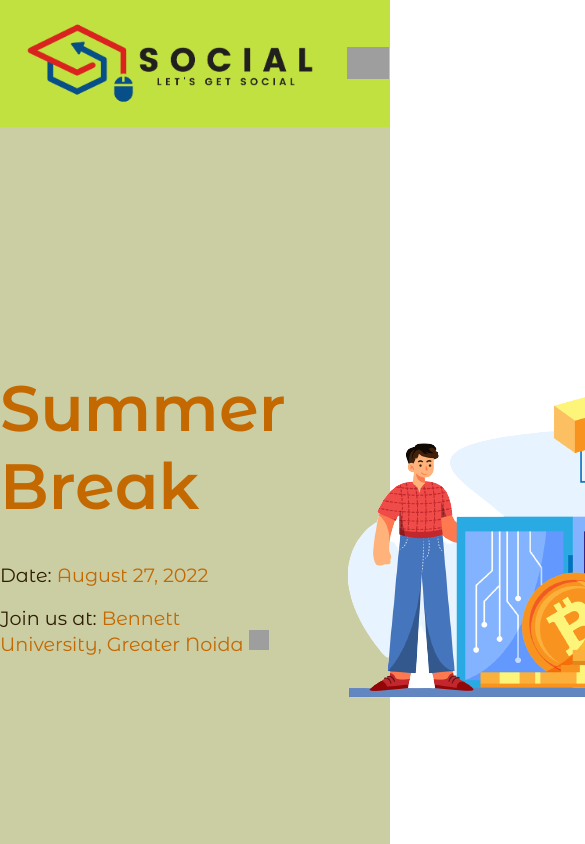
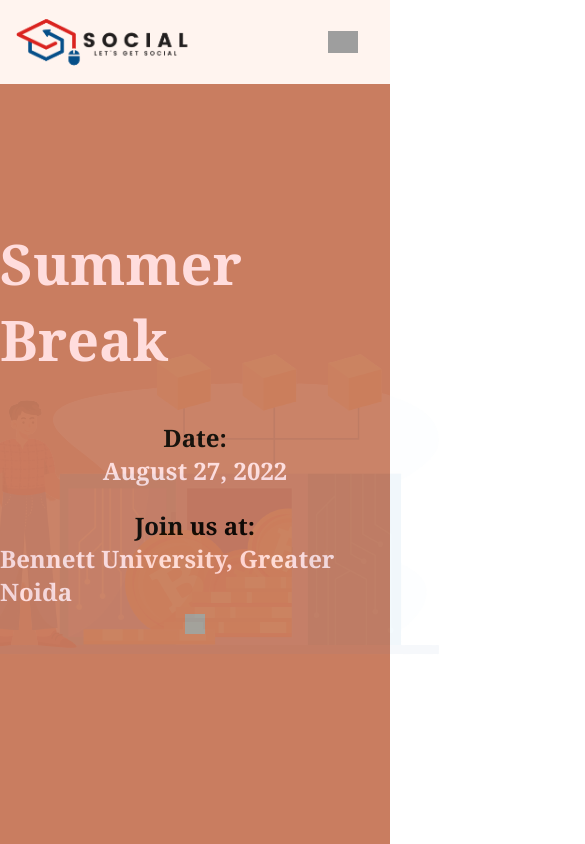
Before and after one commit to aku1310/summer-break-ssoc22, a React (Create React App) app: page / in a window 390 px wide. Shown: the top 844 px of the page, 585 px wide, since content can reach past the window. Built offline with nearby package versions, Linux system fonts and the light colour scheme; grey boxes are pictures that could not be loaded.

Commit message:
Feat: add mobile view

```diff
--- a/src/App.css
+++ b/src/App.css
@@ -6,15 +6,16 @@
   /* Colors */
 
   /* --primary-bg-color: #d4ad2f; */
-  --primary-bg-color: #cbcda3;
-  --primary-bg-color-translucent: #c1e141;
-  --primary-accent-color: #c46800;
-  --secondary-accent-color: #cde0ff;
-  --primary-text-color: #2e1e00;
+  --primary-bg-color: #C97D60;
+  --primary-bg-color-translucent: #fff4ef;
+  --primary-accent-color: #ffdddd;
+  --secondary-accent-color: #D5B0A8;
+  --primary-text-color: #0d0800;
 
   /* Fonts */
 
   --primary-font: "Montserrat Alternates";
+
 }
 
 *,
@@ -23,7 +24,8 @@
   box-sizing: border-box;
   margin: 0;
   padding: 0;
-  font-family: var(--primary-font);
+  font-family:Cambria, Cochin, Georgia, Times, 'Times New Roman', serif;
+  /* font-family: var(--primary-font); */
 }
 
 /* GLOBALS */
@@ -90,6 +92,7 @@
 
 .details-landing {
   font-size: 1.2rem;
+  font-weight: 700;
 }
 
 #bennet-link-image {
@@ -114,7 +117,9 @@
   border-radius: 1rem;
   font-weight: bolder;
   font-size: 1.5rem;
-  gap: 2.3rem;
+  text-align: justify;
+  text-justify: inter-word;
+  /* gap: 2.3rem; */
 }
 
 
@@ -289,7 +294,7 @@
   display: grid;
   min-height: 10rem;
   width: 20rem;
-  background-color: var(--secondary-accent-color);
+  /* background-color: var(--secondary-accent-color); */
   border-radius: 2rem;
   /* grid-template-rows: 3fr 7fr;
   grid-template-areas: "title"
@@ -346,3 +351,106 @@
   text-decoration: none;
   color: var(--primary-text-color);
 }
+
+/* MOBILE VERSION */
+
+@media screen and (max-width: 799px){
+
+  .page {
+    overflow-x: hidden;
+  }
+
+  /* HEADER */
+
+  #header {
+    height: 10vh;
+
+  }
+
+  #ssoc-logo {
+    height: 6rem;
+  }
+
+  #codemin-logo {
+    height: 1.4rem;
+  }
+
+  /* LANDING PAGE */
+
+  #Details {
+    display: flex;
+    flex-direction: column;
+    align-items: center;
+    margin-top: -4rem;
+  }
+
+  #landing-title {
+    font-size: 3.5rem;
+  }
+
+  .details-landing {
+    display: flex;
+    flex-direction: column;
+    align-items: center;
+    font-size: 1.5rem;
+  }
+
+  #illustration-container {
+    position: absolute;
+    opacity: 0.05;
+    pointer-events: none;
+    /* display: none; */
+  }
+
+  /* ABOUT PAGE */
+
+  #about-page #about-section{
+    width: auto;
+  }
+
+  /* TIMELINE PAGE*/
+
+
+
+
+  /* TIMELINE COMING SOON PAGE*/
+
+
+  .timeline-coming-soon-heading {
+    /* gap: 0; */
+  }
+
+
+  /* SPONSORS PAGE */
+
+  .sponsor-panel {
+    display: flex;
+    flex-direction: column;
+  }
+
+  .card {
+    margin: 1rem;
+  }
+
+  .sponsor-heading-gold {
+    margin-top: 4rem;
+  }
+
+  /* CONTACT PAGE */
+
+  #contact-page {
+    height: 20vh;
+    padding: 2rem;
+    font-size: 1.2rem;
+
+  }
+
+  /* FOOTER */
+
+   #footer {
+    height: 5vh;
+    width: auto;
+    flex-direction: column;
+
+   }
+}
```
